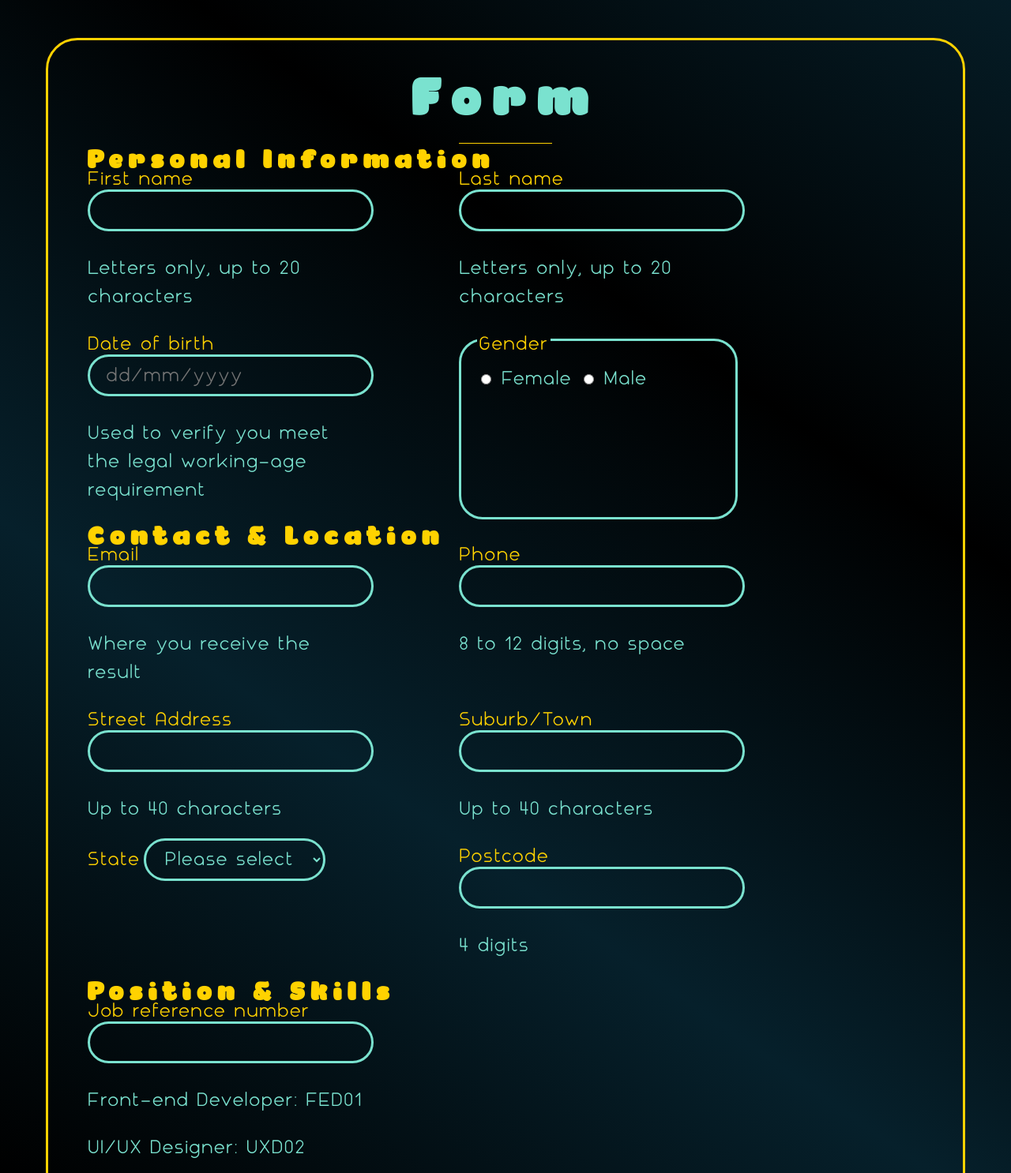
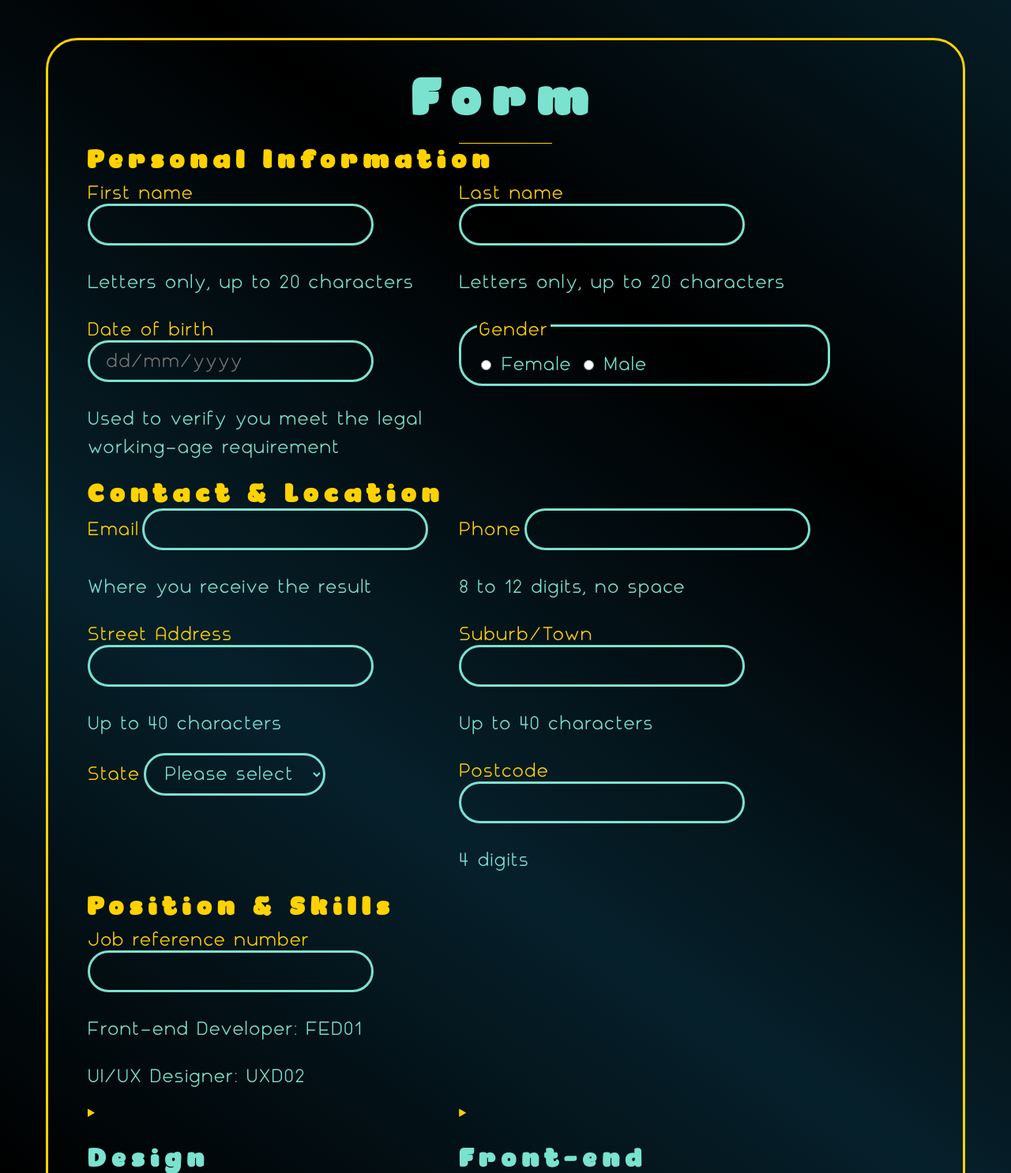
Before and after one commit to bachcodetinh/gito_gatos, a PHP site: page /apply.html in a window 1280 px wide. Shown: the part 930-2416 px from the top of the page at 79% size. Run offline with PHP 8.4, Linux system fonts and the light colour scheme.

Commit message:
layout tạm for demo

```diff
--- a/mon_css/apply_form.css
+++ b/mon_css/apply_form.css
@@ -33,27 +33,28 @@
 }
 
 #first_name {
-    grid-column: 2 / span 3;
+    grid-column: 2 / span 4;
     grid-row: 5 / span 1;
     margin: 0px;
 }
 
 #last_name {
-    grid-column: 6 / span 3;
+    grid-column: 6 / span 4;
     grid-row: 5 / span 1;
     margin: 0px;
 }
 
 #dob {
-    grid-column: 2 / span 3;
+    grid-column: 2 / span 4;
     grid-row: 6 / span 1;
     margin: 0px;
 }
 
 #gender {
-    grid-column: 6 / span 3;
+    grid-column: 6 / span 4;
     grid-row: 6 / span 1;
     margin: 0px;
+    height: 70px;
 }
 
 form>.sub_heading.con_loc {
@@ -64,37 +65,37 @@
 }
 
 #email {
-    grid-column: 2 / span 3;
+    grid-column: 2 / span 4;
     grid-row: 8 / span 1;
     margin: 0px;
 }
 
 #phone {
-    grid-column: 6 / span 3;
+    grid-column: 6 / span 4;
     grid-row: 8 / span 1;
     margin: 0px;
 }
 
 #address {
-    grid-column: 2 / span 3;
+    grid-column: 2 / span 4;
     grid-row: 9 / span 1;
     margin: 0px;
 }
 
 #suburb {
-    grid-column: 6 / span 3;
+    grid-column: 6 / span 4;
     grid-row: 9 / span 1;
     margin: 0px;
 }
 
 #state {
-    grid-column: 2 / span 3;
+    grid-column: 2 / span 4;
     grid-row: 10 / span 1;
     margin: 0px;
 }
 
 #postcode {
-    grid-column: 6 / span 3;
+    grid-column: 6 / span 4;
     grid-row: 10 / span 1;
     margin: 0px;
 }
```
